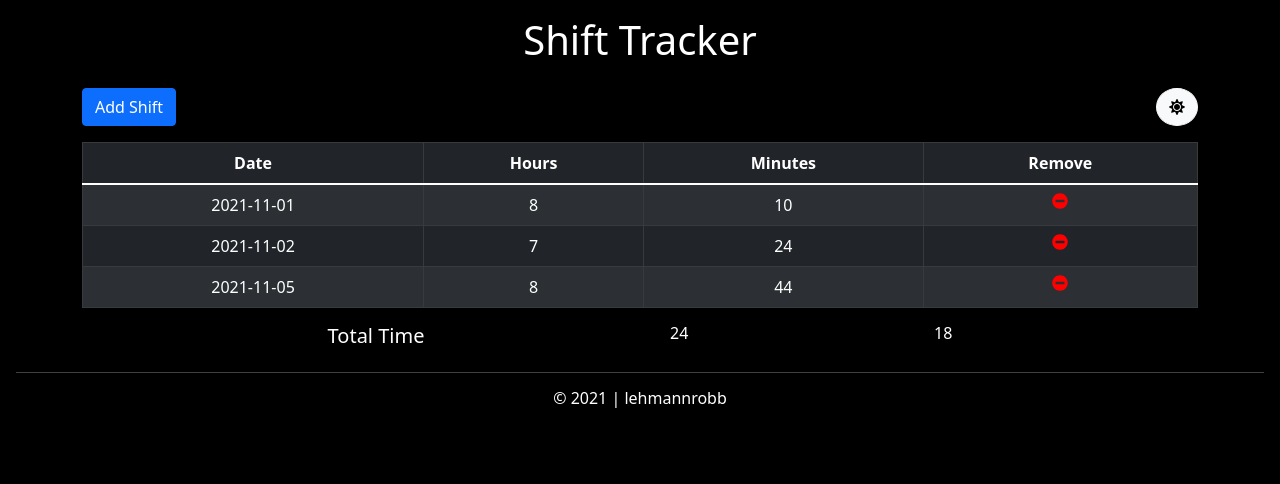
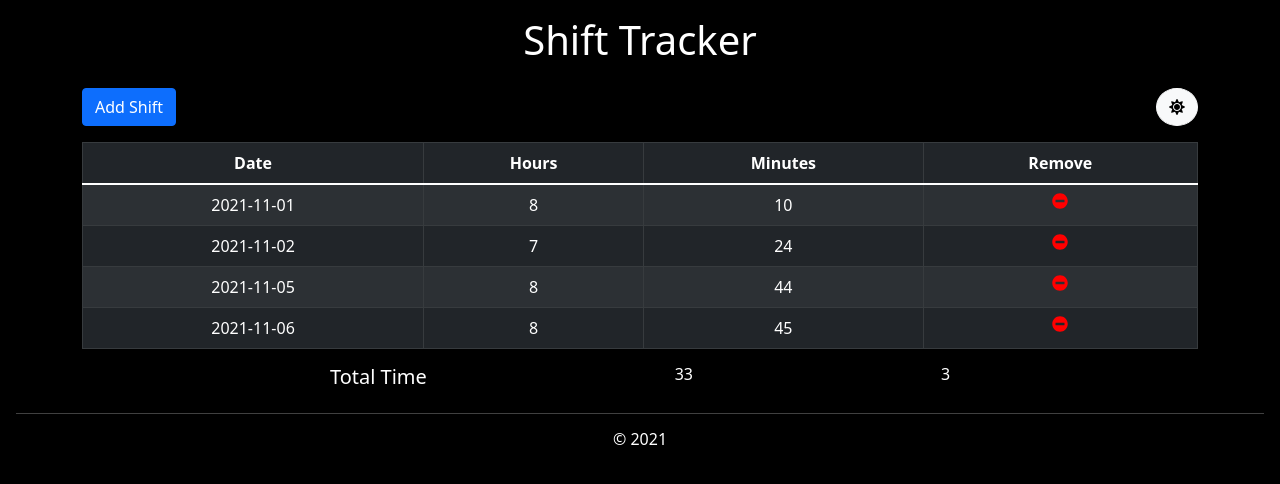
Before and after one commit to tsimian/shift_tracker, a React (Create React App) app: page / in a window 1280 px wide. Shown: the top 484 px of the page. Built offline with nearby package versions, Linux system fonts and the light colour scheme; data requests are answered from the project's data file.

Commit message:
Updated Footer

```diff
--- a/db.json
+++ b/db.json
@@ -17,6 +17,12 @@
       "hours": "8",
       "minutes": "44",
       "id": 3
+    },
+    {
+      "date": "2021-11-06",
+      "hours": "8",
+      "minutes": "45",
+      "id": 4
     }
   ]
 }
--- a/src/components/Footer.js
+++ b/src/components/Footer.js
@@ -2,7 +2,7 @@ const Footer = () => {
     return (
         <div className="text-center">
             <hr/>
-            <h6>&copy; 2021 | lehmannrobb</h6>
+            <h6>&copy; 2021</h6>
         </div>
     )
 }
```
Also changed, not shown: public/screenshot.jpg.
